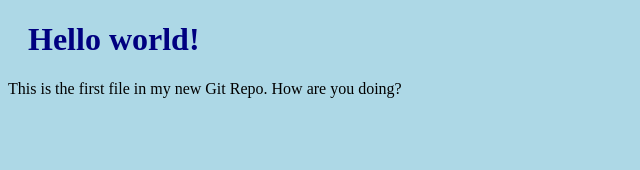
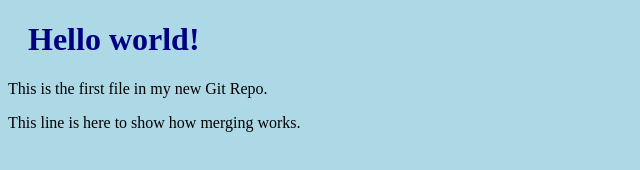
Before and after one commit to rayaan-nsn/hello-world, a plain HTML site: page index.html in a window 1280 px wide. Shown: the whole page, without its empty margins (0-640 px from the left). Drawn offline with Linux system fonts and the light colour scheme.

Commit message:
updated index.html with emergency fix

```diff
--- a/index.html
+++ b/index.html
@@ -7,7 +7,8 @@
 <body>
 
 <h1>Hello world!</h1>
-<p>This is the first file in my new Git Repo. How are you doing?</p>
+<p>This is the first file in my new Git Repo.</p>
+<p>This line is here to show how merging works.</p>
 
 </body>
 </html>
```
